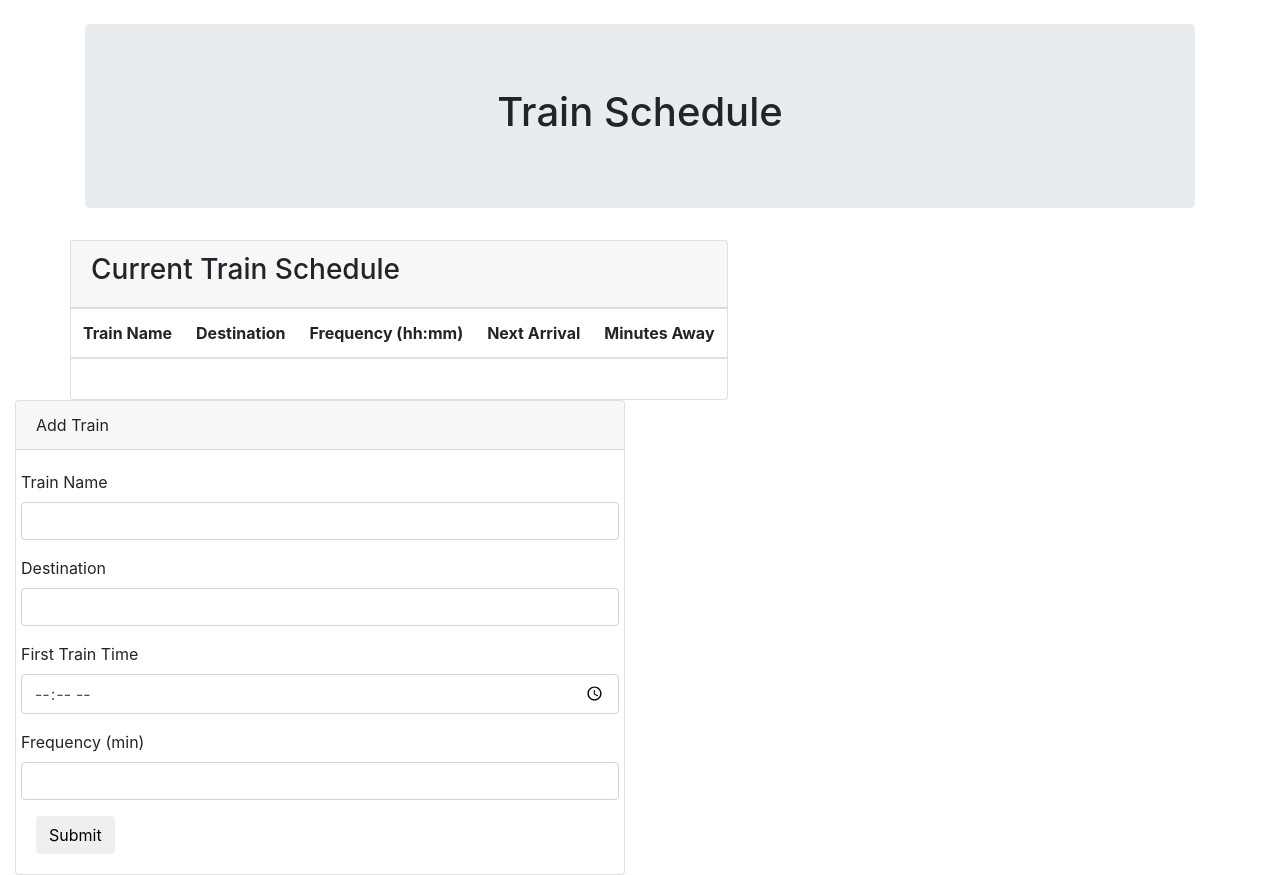
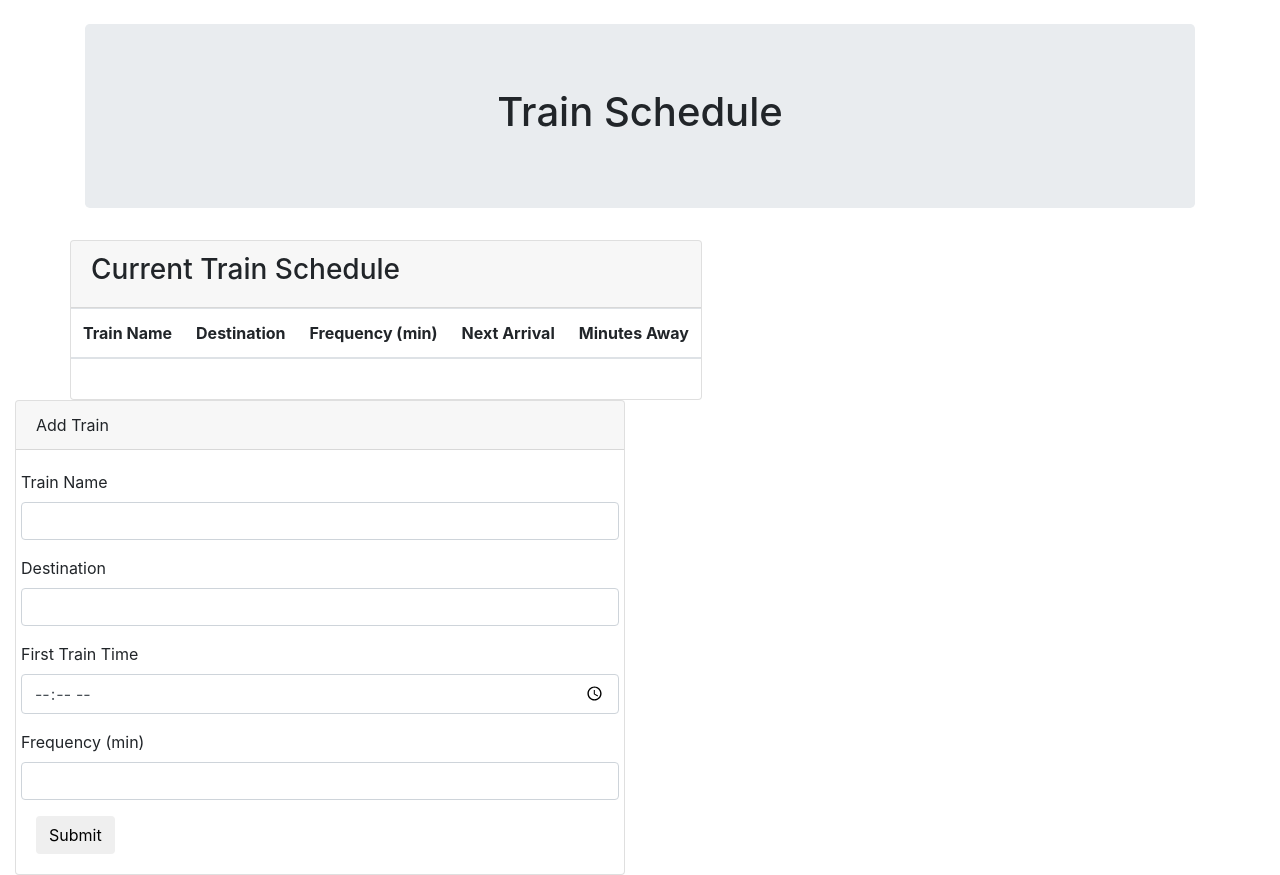
Before and after one commit to CaseyJak/TrainSchedule, a plain HTML site: page index.html in a window 1280 px wide. Drawn offline with nearby package versions, Linux system fonts and the light colour scheme; no server answers.

Commit message:
html frequency lable edit

```diff
--- a/index.html
+++ b/index.html
@@ -36,7 +36,7 @@
                         <tr>
                             <th scope="col">Train Name</th>
                             <th scope="col">Destination</th>
-                            <th scope="col">Frequency (hh:mm)</th>
+                            <th scope="col">Frequency (min)</th>
                             <th scope="col">Next Arrival</th>
                             <th scope="col">Minutes Away</th>
                         </tr>
```
